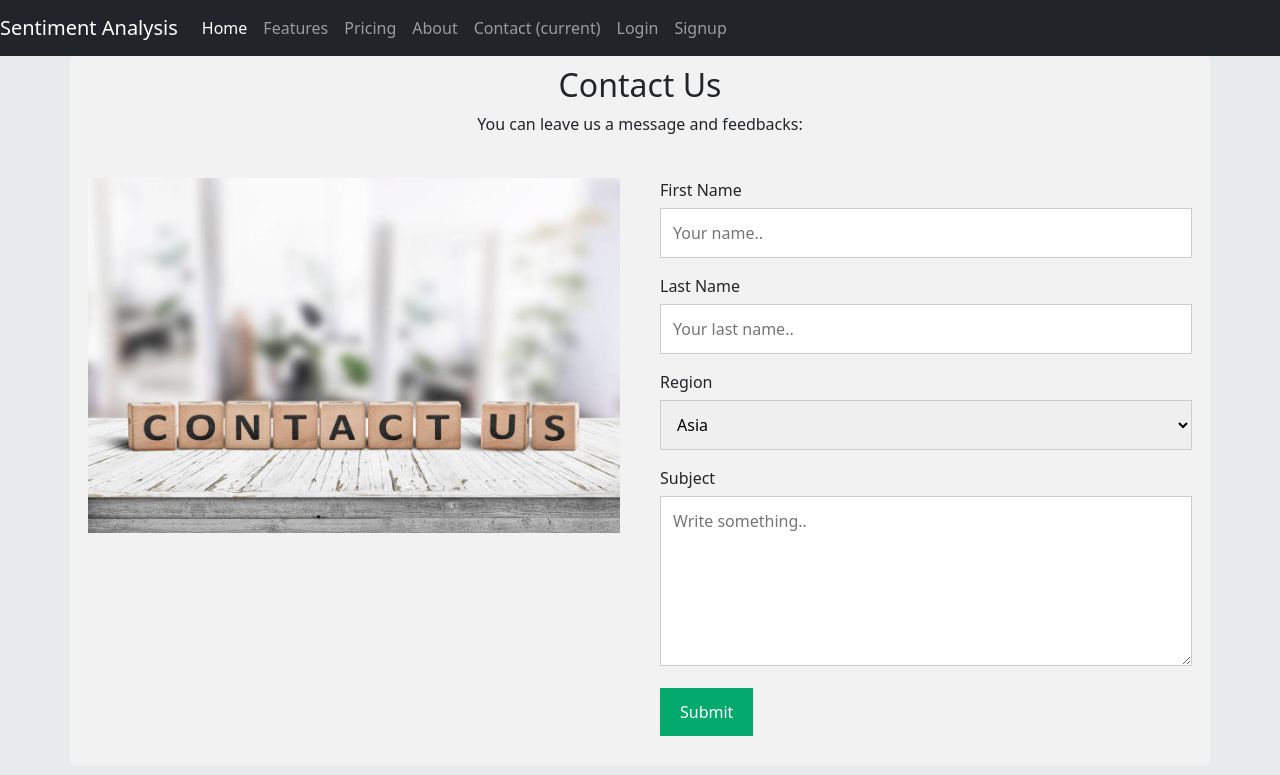
After one commit to mactope/sentimentAnalysis, a Django app: page /contact/ in a window 1280 px wide. The commit adds this page. Shown: the top 775 px of the page. Run offline with Django 3.2, Linux system fonts and the light colour scheme; some libraries are stand-ins or nearby versions.

Commit message:
few changes like adding contact page.

```diff
--- a/sentiment_analysis/urls.py
+++ b/sentiment_analysis/urls.py
@@ -35,5 +35,6 @@ urlpatterns = [
     path('nav/', views.nav, name='nav'),
     path('vaderResult/', views.vaderResult, name='vaderResult'),
     path('urlResult/', views.urlResult, name='urlResult'),
+    path(('contact/'), views.contact, name='contact'),
 
 ]
--- a/sentiment_analysis/views.py
+++ b/sentiment_analysis/views.py
@@ -45,3 +45,7 @@ def urlResult(request):
     prediction1 = objArticle.predict()
     summary = objArticle.generateSummary()
     return render(request, 'urlResult.html', {'prediction1': prediction1, 'summary': summary})
+
+
+def contact(request):
+    return render(request, 'contact.html')
--- /dev/null
+++ b/static/contact.css
@@ -0,0 +1,62 @@
+*
+
+
+{
+    box-sizing: border-box;
+  }
+
+  /* Style inputs */
+  input[type=text], select, textarea {
+    width: 100%;
+    padding: 12px;
+    border: 1px solid #ccc;
+    margin-top: 6px;
+    margin-bottom: 16px;
+    resize: vertical;
+  }
+
+  input[type=submit] {
+    background-color: #04AA6D;
+    color: white;
+    padding: 12px 20px;
+    border: none;
+    cursor: pointer;
+  }
+
+  input[type=submit]:hover {
+    background-color: #45a049;
+  }
+
+  /* Style the container/contact section */
+  .container {
+    border-radius: 5px;
+    background-color: #f2f2f2;
+    padding: 10px;
+  }
+
+  /* Create two columns that float next to eachother */
+  .column {
+    float: left;
+    width: 50%;
+    margin-top: 6px;
+    padding: 20px;
+  }
+
+  /* Clear floats after the columns */
+  .row:after {
+    content: "";
+    display: table;
+    clear: both;
+  }
+
+  /* Responsive layout - when the screen is less than 600px wide, make the two columns stack on top of each other instead of next to each other */
+  @media screen and (max-width: 600px) {
+    .column, input[type=submit] {
+      width: 100%;
+      margin-top: 0;
+    }
+  }
+
+  body{
+    background-color: #e8ebec;
+}
--- /dev/null
+++ b/templates/contact.html
@@ -0,0 +1,71 @@
+<!DOCTYPE html>
+<html lang="en">
+<head>
+    <meta charset="UTF-8">
+    <meta http-equiv="X-UA-Compatible" content="IE=edge">
+    <meta name="viewport" content="width=device-width, initial-scale=1.0">
+    <title>Contact Us</title>
+
+    <link href="https://cdn.jsdelivr.net/npm/bootstrap@5.1.3/dist/css/bootstrap.min.css" rel="stylesheet" integrity="sha384-1BmE4kWBq78iYhFldvKuhfTAU6auU8tT94WrHftjDbrCEXSU1oBoqyl2QvZ6jIW3" crossorigin="anonymous">
+
+   {% load static %}
+    <link rel="stylesheet" href="{% static 'contact.css' %}">
+</head>
+<body>
+    <!--- navbar -->
+    <nav class="navbar sticky-top navbar-expand-md navbar-dark bg-dark">
+        <a class="navbar-brand" href="#">Sentiment Analysis</a>
+        <button class="navbar-toggler" type="button" data-toggle="collapse" data-target="#navbarNavAltMarkup" aria-controls="navbarNavAltMarkup" aria-expanded="false" aria-label="Toggle navigation">
+          <span class="navbar-toggler-icon"></span>
+        </button>
+        <div class="collapse navbar-collapse" id="navbarNavAltMarkup">
+          <div class="navbar-nav">
+            <a class="nav-item nav-link active" href="{% url 'home' %}">Home</a>
+            <a class="nav-item nav-link" href="#">Features</a>
+            <a class="nav-item nav-link" href="#">Pricing</a>
+            <a class="nav-item nav-link" href="{% url 'about' %}">About  </a>
+            <a class="nav-item nav-link" href="#">Contact  <span class="sr-only">(current)</span> </a>
+            <a class="nav-item nav-link" href="#">Login</a>
+            <a class="nav-item nav-link" href="#">Signup</a>
+          </div>
+        </div>
+      </nav>
+      <!--Contact us section-->
+      <div class="container">
+        <div style="text-align:center">
+          <h2>Contact Us</h2>
+          <p>You can leave us a message and feedbacks:</p>
+        </div>
+        <div class="row">
+          <div class="column">
+            <img src="{% static 'contact.jpg' %}" style="width:100%">
+          </div>
+          <div class="column">
+            <form action="/action_page.php">
+                {% csrf_token %}
+              <label for="fname">First Name</label>
+              <input type="text" id="fname" name="firstname" placeholder="Your name..">
+              <label for="lname">Last Name</label>
+              <input type="text" id="lname" name="lastname" placeholder="Your last name..">
+              <label for="country">Region</label>
+              <select id="region" name="region">
+                <option value="asia">Asia</option>
+                <option value="europe">Europe</option>
+                <option value="america">America</option>
+                <option value="australia">Australia</option>
+                <option value="africa">Africa</option>
+              </select>
+              <label for="subject">Subject</label>
+              <textarea id="subject" name="subject" placeholder="Write something.." style="height:170px"></textarea>
+              <input type="submit" value="Submit">
+            </form>
+          </div>
+        </div>
+      </div>
+
+      <script src="https://cdn.jsdelivr.net/npm/bootstrap@5.1.3/dist/js/bootstrap.bundle.min.js" integrity="sha384-ka7Sk0Gln4gmtz2MlQnikT1wXgYsOg+OMhuP+IlRH9sENBO0LRn5q+8nbTov4+1p" crossorigin="anonymous"></script>
+      <script src="https://cdn.jsdelivr.net/npm/@popperjs/core@2.10.2/dist/umd/popper.min.js" integrity="sha384-7+zCNj/IqJ95wo16oMtfsKbZ9ccEh31eOz1HGyDuCQ6wgnyJNSYdrPa03rtR1zdB" crossorigin="anonymous"></script>
+      <script src="https://cdn.jsdelivr.net/npm/bootstrap@5.1.3/dist/js/bootstrap.min.js" integrity="sha384-QJHtvGhmr9XOIpI6YVutG+2QOK9T+ZnN4kzFN1RtK3zEFEIsxhlmWl5/YESvpZ13" crossorigin="anonymous"></script>
+
+</body>
+</html>
--- a/templates/home.html
+++ b/templates/home.html
@@ -21,7 +21,7 @@
           <a class="nav-item nav-link" href="#">Features</a>
           <a class="nav-item nav-link" href="#">Pricing</a>
           <a class="nav-item nav-link" href="{% url 'about' %}">About</a>
-          <a class="nav-item nav-link" href="#">Contact</a>
+          <a class="nav-item nav-link" href="{% url 'contact' %}">Contact</a>
           <a class="nav-item nav-link" href="#">Login</a>
           <a class="nav-item nav-link" href="#">Signup</a>
 
```
Also changed, not shown: sentiment_analysis/lstm.py (added, +29 -0 lines), static/contact.jpg (added), 1 other file.
